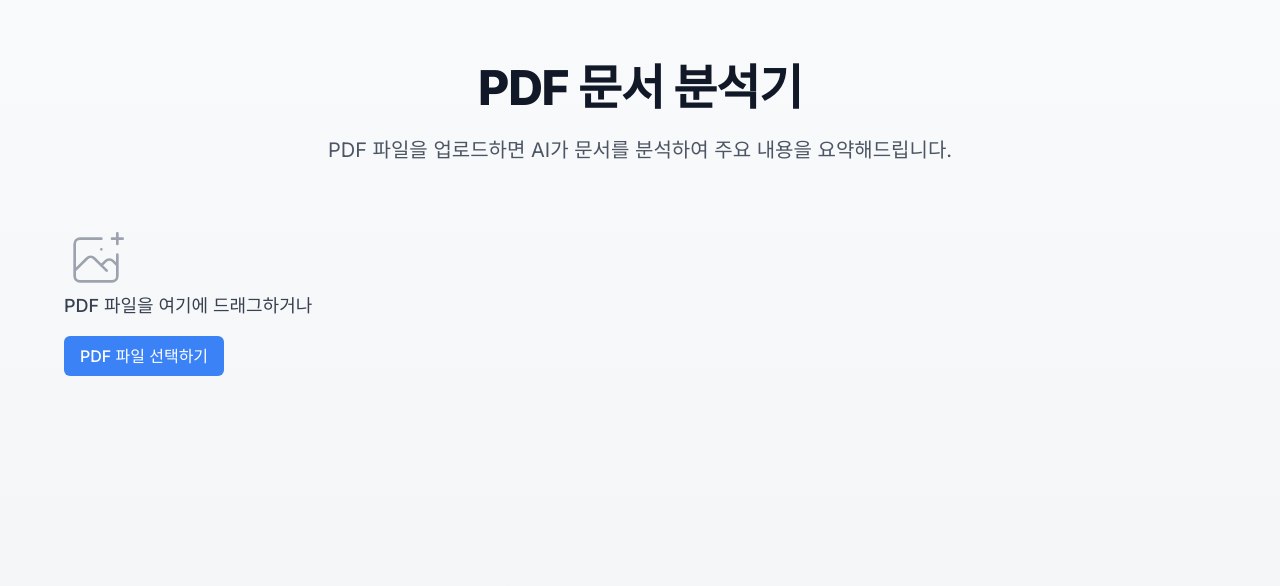
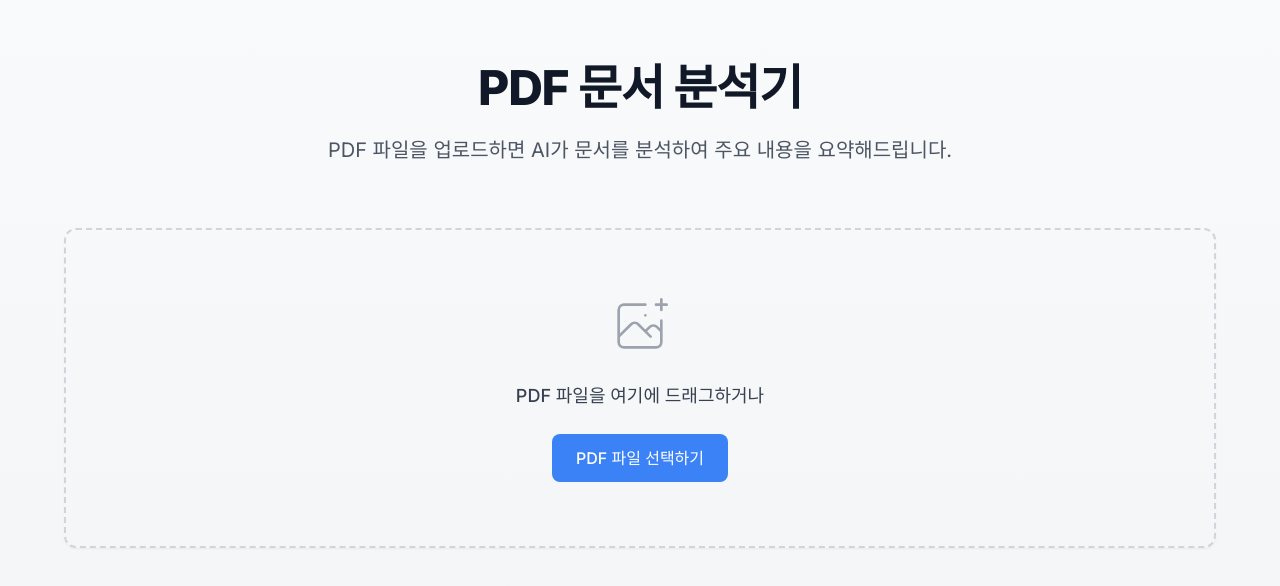
Before and after one commit to JustDoIt-Lee/xeona-ai-action-demo, a Next.js app in the folder frontend/: page / in a window 1280 px wide. Shown: the top 586 px of the page. Built offline with nearby package versions, Linux system fonts and the light colour scheme.

Commit message:
fix: Restore and improve file upload area UI

```diff
--- a/frontend/src/app/page.tsx
+++ b/frontend/src/app/page.tsx
@@ -87,7 +87,9 @@ export default function Home() {
 
         {/* Upload Area */}
         <div
-          className={`dropzone ${isDragging ? 'dragging' : ''} ${showUpload ? '' : 'hidden'}`}
+          className={`border-2 border-dashed rounded-xl p-16 text-center transition-all duration-300
+            ${isDragging ? 'border-blue-500 bg-blue-50/30 scale-[1.02]' : 'border-gray-300 hover:border-blue-400 hover:bg-gray-50/30'}
+            ${showUpload ? 'cursor-pointer shadow-sm hover:shadow-lg' : 'hidden'}`}
           onDragOver={(e) => { e.preventDefault(); setIsDragging(true); }}
           onDragLeave={() => setIsDragging(false)}
           onDrop={handleDrop}
@@ -114,9 +116,9 @@ export default function Home() {
             }}
           />
           {isAnalyzing ? (
-            <div className="loading-text">
-              <div className="spinner" />
-              <div>
+            <div className="flex flex-col items-center space-y-4">
+              <div className="w-12 h-12 border-4 border-blue-200 border-t-blue-500 rounded-full animate-spin"></div>
+              <div className="text-center">
                 <p className="text-lg font-medium text-gray-700">
                   PDF 문서 분석 중입니다...
                 </p>
@@ -127,13 +129,12 @@ export default function Home() {
             </div>
           ) : (
             <div className="text-gray-600">
-              <div className="icon">
-                <svg className="w-16 h-16 text-gray-400" stroke="currentColor" fill="none" viewBox="0 0 48 48" aria-hidden="true">
-                  <path d="M28 8H12a4 4 0 00-4 4v20m32-12v8m0 0v8a4 4 0 01-4 4H12a4 4 0 01-4-4v-4m32-4l-3.172-3.172a4 4 0 00-5.656 0L28 28M8 32l9.172-9.172a4 4 0 015.656 0L28 28m0 0l4 4m4-24h8m-4-4v8m-12 4h.02" strokeWidth="2" strokeLinecap="round" strokeLinejoin="round" />
-                </svg>
-              </div>
-              <p className="text-lg font-medium text-gray-700 mb-4">PDF 파일을 여기에 드래그하거나</p>
-              <button className="button button-primary transform transition-all duration-200 hover:scale-105">
+              <svg className="mx-auto h-16 w-16 mb-6 text-gray-400" stroke="currentColor" fill="none" viewBox="0 0 48 48" aria-hidden="true">
+                <path d="M28 8H12a4 4 0 00-4 4v20m32-12v8m0 0v8a4 4 0 01-4 4H12a4 4 0 01-4-4v-4m32-4l-3.172-3.172a4 4 0 00-5.656 0L28 28M8 32l9.172-9.172a4 4 0 015.656 0L28 28m0 0l4 4m4-24h8m-4-4v8m-12 4h.02" strokeWidth="2" strokeLinecap="round" strokeLinejoin="round" />
+              </svg>
+              <p className="text-lg font-medium text-gray-700 mb-6">PDF 파일을 여기에 드래그하거나</p>
+              <button className="px-6 py-3 bg-blue-500 text-white rounded-lg font-medium
+                hover:bg-blue-600 transform transition-all duration-200 hover:shadow-md">
                 PDF 파일 선택하기
               </button>
             </div>
```
